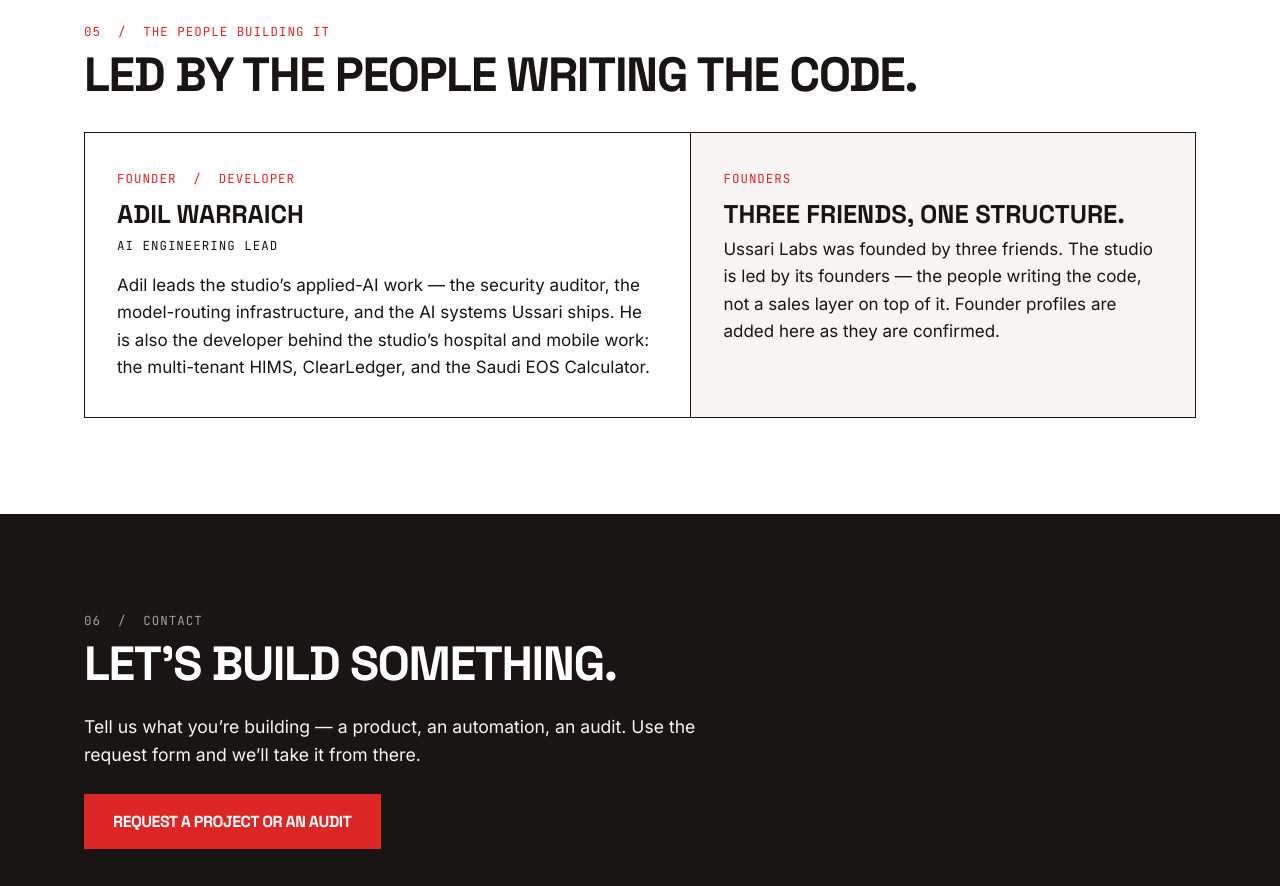
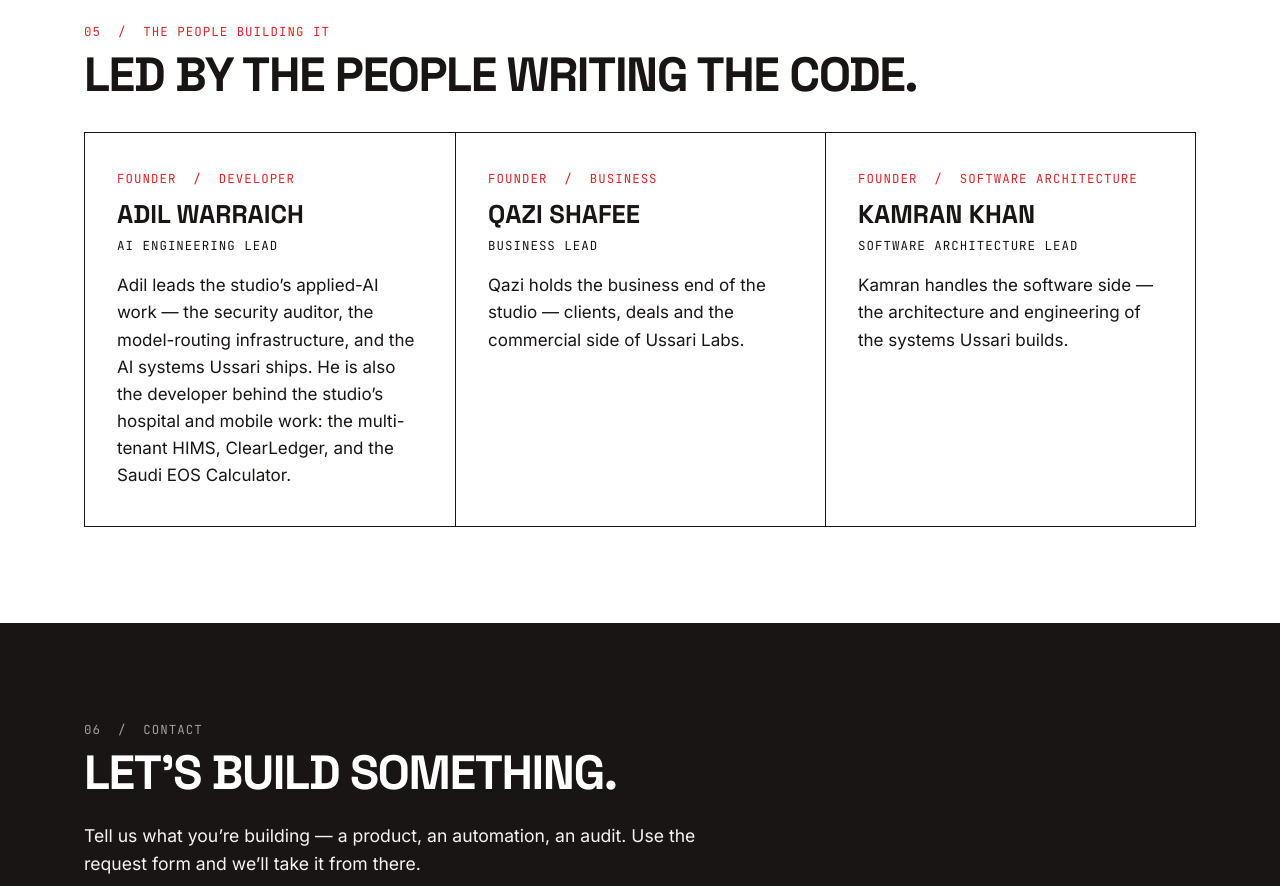
Before and after one commit to inertiastudiospakistan/ussari-site, a plain HTML site: page index.html in a window 1280 px wide. Shown: the part 4220-5106 px from the top of the page. Drawn offline with Linux system fonts and the light colour scheme.

Commit message:
List all three founders: Adil (AI lead), Qazi Shafee (business), Kamran Khan (software architecture)

```diff
--- a/index.html
+++ b/index.html
@@ -246,10 +246,17 @@
           <p class="mono founder-focus">AI ENGINEERING LEAD</p>
           <p>Adil leads the studio’s applied-AI work — the security auditor, the model-routing infrastructure, and the AI systems Ussari ships. He is also the developer behind the studio’s hospital and mobile work: the multi-tenant HIMS, ClearLedger, and the Saudi EOS Calculator.</p>
         </article>
-        <article class="founder-card founder-card-muted">
-          <p class="mono founder-role">FOUNDERS</p>
-          <h3>Three friends, one structure.</h3>
-          <p>Ussari Labs was founded by three friends. The studio is led by its founders — the people writing the code, not a sales layer on top of it. Founder profiles are added here as they are confirmed.</p>
+        <article class="founder-card">
+          <p class="mono founder-role">FOUNDER&nbsp;&nbsp;/&nbsp;&nbsp;BUSINESS</p>
+          <h3>Qazi Shafee</h3>
+          <p class="mono founder-focus">BUSINESS LEAD</p>
+          <p>Qazi holds the business end of the studio — clients, deals and the commercial side of Ussari Labs.</p>
+        </article>
+        <article class="founder-card">
+          <p class="mono founder-role">FOUNDER&nbsp;&nbsp;/&nbsp;&nbsp;SOFTWARE ARCHITECTURE</p>
+          <h3>Kamran Khan</h3>
+          <p class="mono founder-focus">SOFTWARE ARCHITECTURE LEAD</p>
+          <p>Kamran handles the software side — the architecture and engineering of the systems Ussari builds.</p>
         </article>
       </div>
     </div>
--- a/styles.css
+++ b/styles.css
@@ -344,7 +344,7 @@ a:focus-visible, .btn:focus-visible {
 
 .founder-grid {
   display: grid;
-  grid-template-columns: 1.2fr 1fr;
+  grid-template-columns: repeat(3, 1fr);
   gap: 0;
   border: var(--border);
   margin-top: 2rem;
```
Also changed, not shown: 1 other file.
